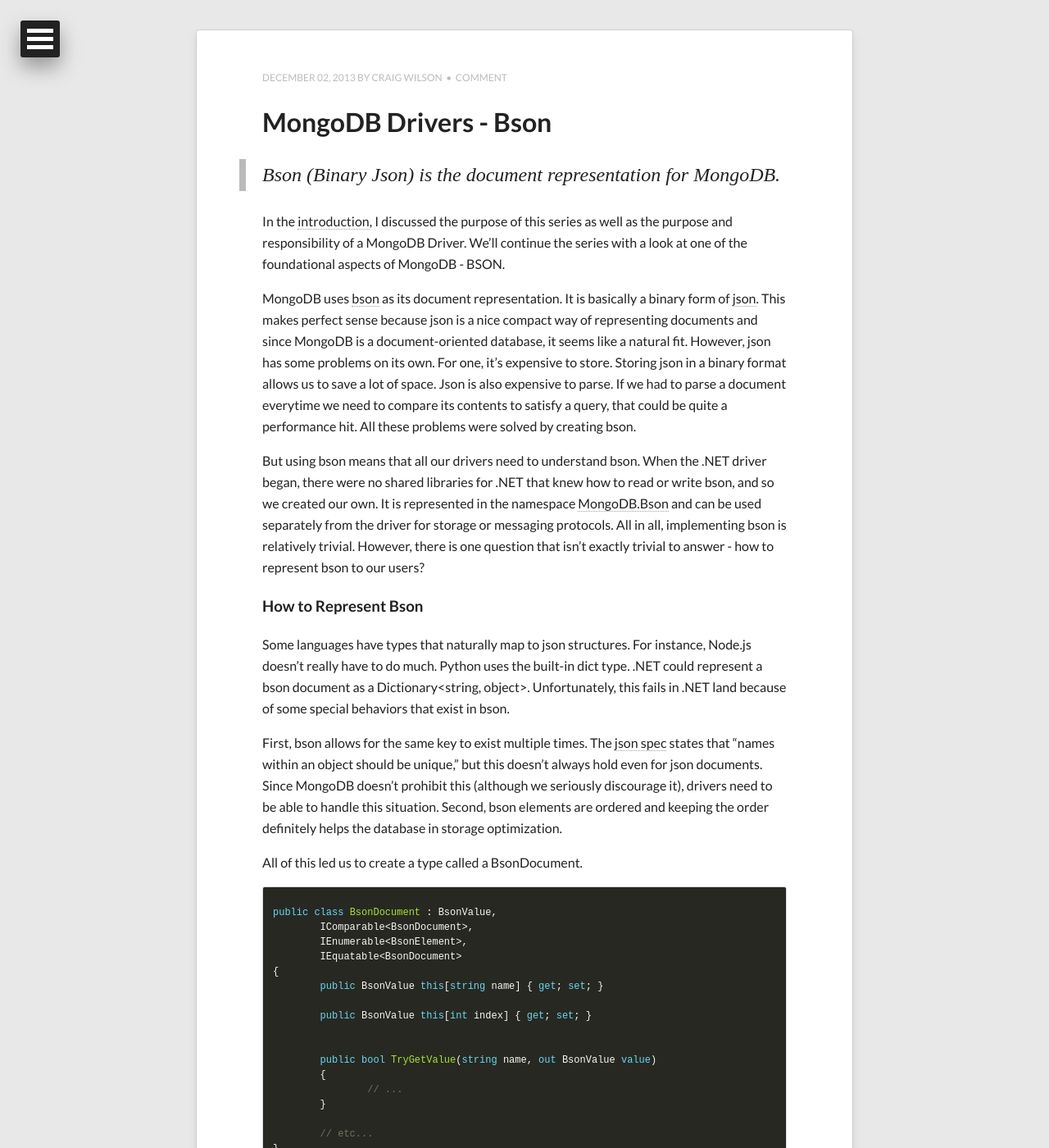
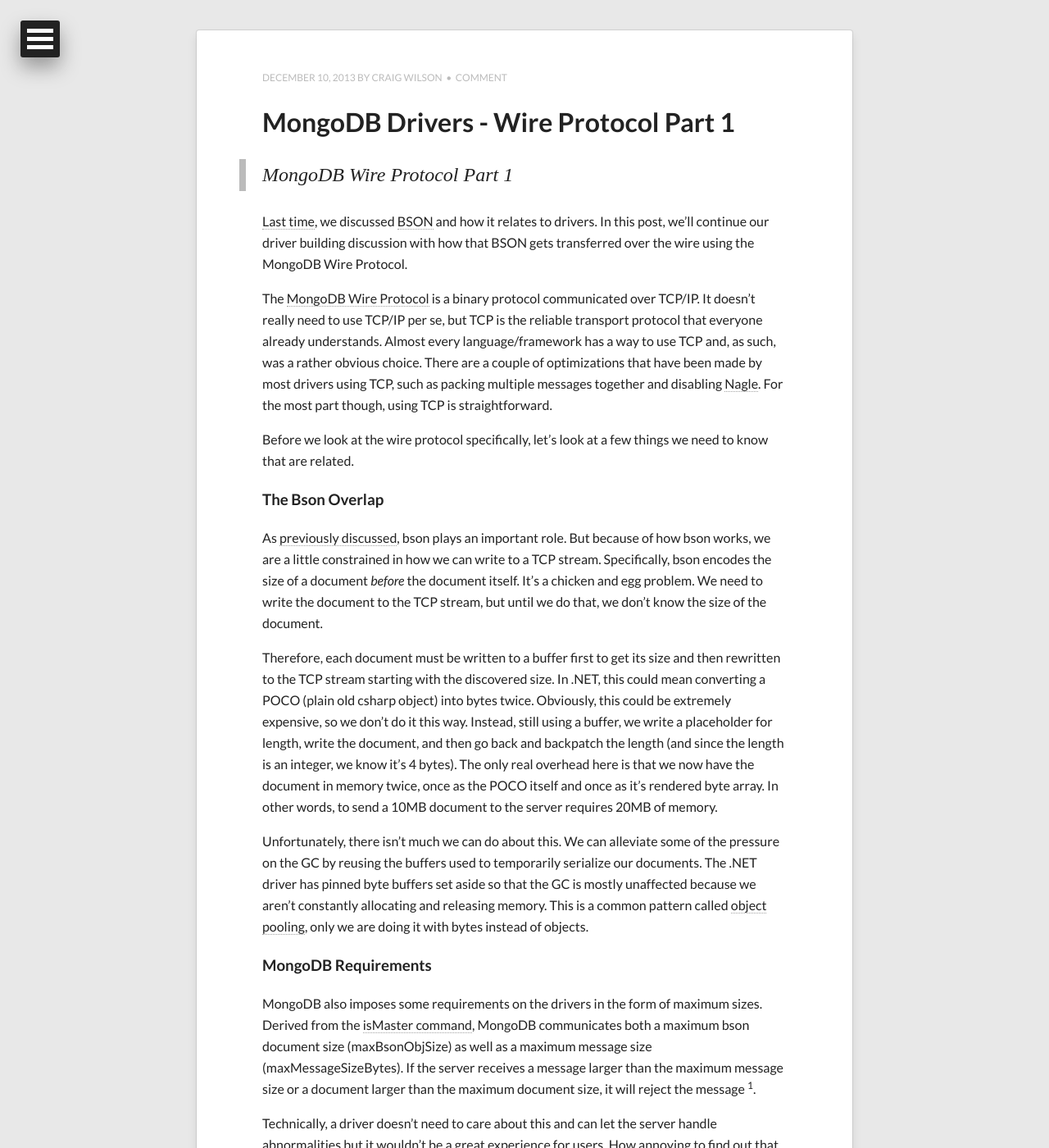
Before and after one commit to craiggwilson/craiggwilson.github.io, a Jekyll site: the page built from index.html, in a window 1280 px wide and 1400 px high, scrolled down 453 px. Shown: the whole window at 82% size. Built offline with Jekyll 4.4.1, drawn with Linux system fonts in a browser that asks for light colours; nearby versions of some CDN libraries; the list of posts is cut into pages by our own code; some of the changed text lies outside the part shown.

Commit message:
posting wire protocol, part 1.

```diff
--- a/_posts/software/2013-11-26-mongodb-drivers-introduction.md
+++ b/_posts/software/2013-11-26-mongodb-drivers-introduction.md
@@ -27,3 +27,4 @@
 
 * [Introduction]({% post_url software/2013-11-26-mongodb-drivers-introduction %})
 * [Bson]({% post_url software/2013-12-02-mongodb-drivers-bson %})
+* [Wire Protocol - 1]({% post_url software/2013-12-10-mongodb-drivers-wire-protocol-1 %})
--- a/_drafts/building_a_driver/mongodb-drivers-wire-protocol-1.md
+++ b/_posts/software/2013-12-10-mongodb-drivers-wire-protocol-1.md
@@ -4,7 +4,7 @@
 description: How drivers talk to MongoDB using the Wire Protocol - Part 1.
 tags: [mongodb, .net, drivers]
 image:
-  feature: abstract-1.jpg
+  feature: abstract-2.jpg
   credit: dargadgetz
   creditlink: http://www.dargadgetz.com/ios-7-abstract-wallpaper-pack-for-iphone-5-and-ipod-touch-retina/
 comments: true
@@ -13,7 +13,7 @@
 
 > MongoDB Wire Protocol Part 1
 
-[Last time]({% post_url software/2013-11-28-mongodb-drivers-bson %}), we discussed [BSON](http://bsonspec.org) and how it relates to drivers.  In this post, we'll continue our driver building discussion with how that BSON gets transferred over the wire using the MongoDB Wire Protocol.
+[Last time]({% post_url software/2013-12-02-mongodb-drivers-bson %}), we discussed [BSON](http://bsonspec.org) and how it relates to drivers.  In this post, we'll continue our driver building discussion with how that BSON gets transferred over the wire using the MongoDB Wire Protocol.
 
 The [MongoDB Wire Protocol](http://docs.mongodb.org/meta-driver/latest/legacy/mongodb-wire-protocol/) is a binary protocol communicated over TCP/IP.  It doesn't really need to use TCP/IP per se, but TCP is the reliable transport protocol that everyone already understands.  Almost every language/framework has a way to use TCP and, as such, was a rather obvious choice.  There are a couple of optimizations that have been made by most drivers using TCP, such as packing multiple messages together and disabling [Nagle](http://en.wikipedia.org/wiki/Nagle's_algorithm).  For the most part though, using TCP is straightforward.
 
@@ -21,17 +21,17 @@
 
 ### The Bson Overlap
 
-As [previously discussed]({% post_url software/2013-11-28-mongodb-drivers-bson %}), bson plays an important role.  But because of how bson works, we are a little constrained in how we can write to a TCP stream.  Specifically, bson encodes the size of a document *before* the document itself.  It's a chicken and egg problem.  We need to write the document to the TCP stream, but until we do that, we don't know the size of the document.
+As [previously discussed]({% post_url software/2013-12-02-mongodb-drivers-bson %}), bson plays an important role.  But because of how bson works, we are a little constrained in how we can write to a TCP stream.  Specifically, bson encodes the size of a document *before* the document itself.  It's a chicken and egg problem.  We need to write the document to the TCP stream, but until we do that, we don't know the size of the document.
 
-Therefore, each document must be written to a buffer first to get its size, and then rewritten to the TCP stream starting with the discovered size.  In .NET, this could mean converting a POCO (plain old csharp object) into bytes twice.  Obviously, this could be extremely expensive, so we don't do it this way.  Instead, still using a buffer, we write a placeholder for length, write the document, and then go back and backpatch the length.  The only real overhead here is that we now have the document in memory twice, once as the POCO itself and once as it's rendered byte array.  In other words, to send a 10MB document to the server requires 20MB of memory.
+Therefore, each document must be written to a buffer first to get its size and then rewritten to the TCP stream starting with the discovered size.  In .NET, this could mean converting a POCO (plain old csharp object) into bytes twice.  Obviously, this could be extremely expensive, so we don't do it this way.  Instead, still using a buffer, we write a placeholder for length, write the document, and then go back and backpatch the length (and since the length is an integer, we know it's 4 bytes).  The only real overhead here is that we now have the document in memory twice, once as the POCO itself and once as it's rendered byte array.  In other words, to send a 10MB document to the server requires 20MB of memory.
 
 Unfortunately, there isn't much we can do about this.  We can alleviate some of the pressure on the GC by reusing the buffers used to temporarily serialize our documents.  The .NET driver has pinned byte buffers set aside so that the GC is mostly unaffected because we aren't constantly allocating and releasing memory.  This is a common pattern called [object pooling](http://en.wikipedia.org/wiki/Object_pool_pattern), only we are doing it with bytes instead of objects.
 
-### MongoDB Imposed Restrictions
+### MongoDB Requirements
 
-MongoDB also imposes some requirements on the drivers in the form of maximum sizes.  Derived from the [isMaster command](http://docs.mongodb.org/manual/reference/command/isMaster/), MongoDB communicates both a maximum bson document size (maxBsonObjSize) as well as a maximum message size (maxMessageSizeBytes).  If the server receives a message larger than the maximum message size or a document larger than the maximum document size, it will reject the message.
+MongoDB also imposes some requirements on the drivers in the form of maximum sizes.  Derived from the [isMaster command](http://docs.mongodb.org/manual/reference/command/isMaster/), MongoDB communicates both a maximum bson document size (maxBsonObjSize) as well as a maximum message size (maxMessageSizeBytes).  If the server receives a message larger than the maximum message size or a document larger than the maximum document size, it will reject the message [^1].
 
-Technically, a driver doesn't need to care about this and can let the server handle abnormalities.  But this isn't a great experience for users.  It would be annoying for a user to find out that they just sent a 48MB message over the wire only to find out it was rejected by the server.  Rather, it is much better if the driver keeps track of this information and rejects messages or documents before sending them.
+Technically, a driver doesn't need to care about this and can let the server handle abnormalities but it wouldn't be a great experience for users.  How annoying to find out that the 48MB message we just sent over the wire from America to Europe was rejected by the server.  It is much better if the driver keeps track of this information and rejects messages or documents before sending them.
 
 ### Wire Protocol
 
@@ -51,4 +51,6 @@
 
 The only other important thing to note about the header is the request id.  The .NET driver simply does an atomic increment of a static variable and uses that.  It also remembers the value used to send the query such that it can correlate a possible response with the request.  That response will contain the request id in the responseTo field.
 
-[Wire Protocol Part 2]({% post_url software/2013-11-30-mongodb-drivers-wire-protocol-1 %}) will continue looking at the query portion of the MongoDB wire protocol.
+Wire Protocol Part 2 will continue looking at the query portion of the MongoDB wire protocol.  Stay tuned.
+
+[^1]: There is actually some fudge room with the document size.  When we come to the write portion of the query protocol, I'll discuss why this is important given the new Write Commands server 2.6 will be supporting.
```
